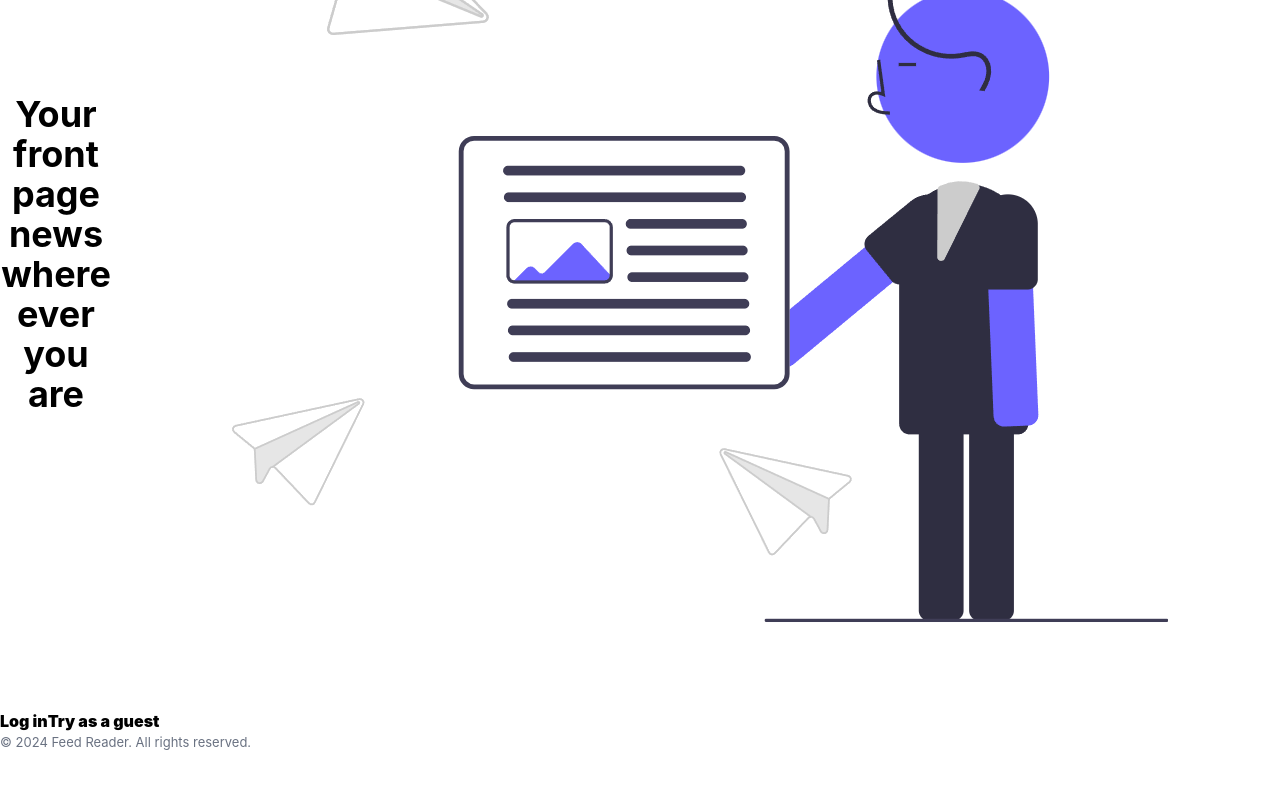
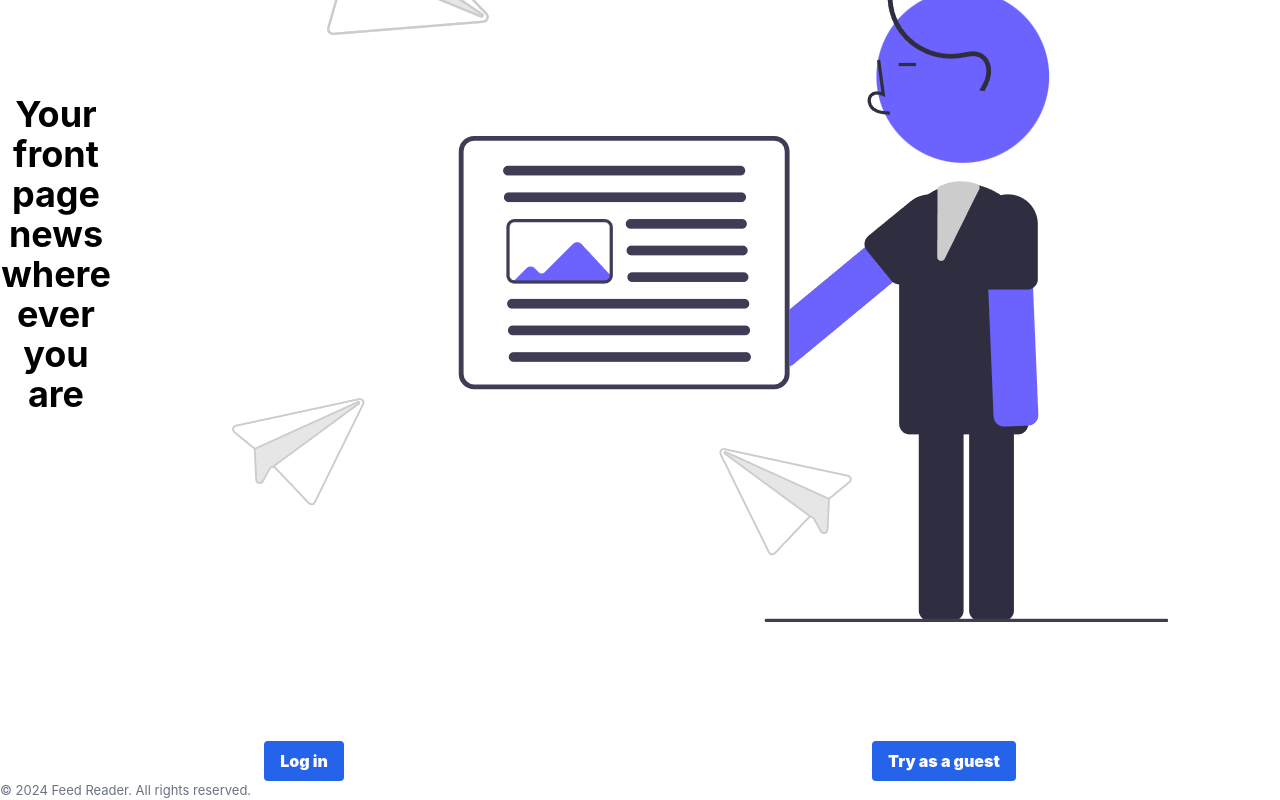
Before and after one commit to DominykMcNamara/feed_reader, a React (Vite) app: page / in a window 1280 px wide. Shown: the part 265-1065 px from the top of the page. Before the commit the page ends 1017 px from the top, so only its background shows below. Built offline with nearby package versions, Linux system fonts and the light colour scheme.

Commit message:
fix: update button styling for Log in and Try as a guest for consistency

```diff
--- a/src/pages/Home.tsx
+++ b/src/pages/Home.tsx
@@ -11,11 +11,11 @@ function Home() {
           className=""
         />
       </div>
-      <div className="flex flex-row ">
-        <a href="#">
+      <div className="flex flex-row justify-around items-center mt-8">
+        <a href="#" className="button">
           Log in
         </a>
-        <a>Try as a guest</a>
+        <a className="button">Try as a guest</a>
       </div>
     </section>
   );
```
